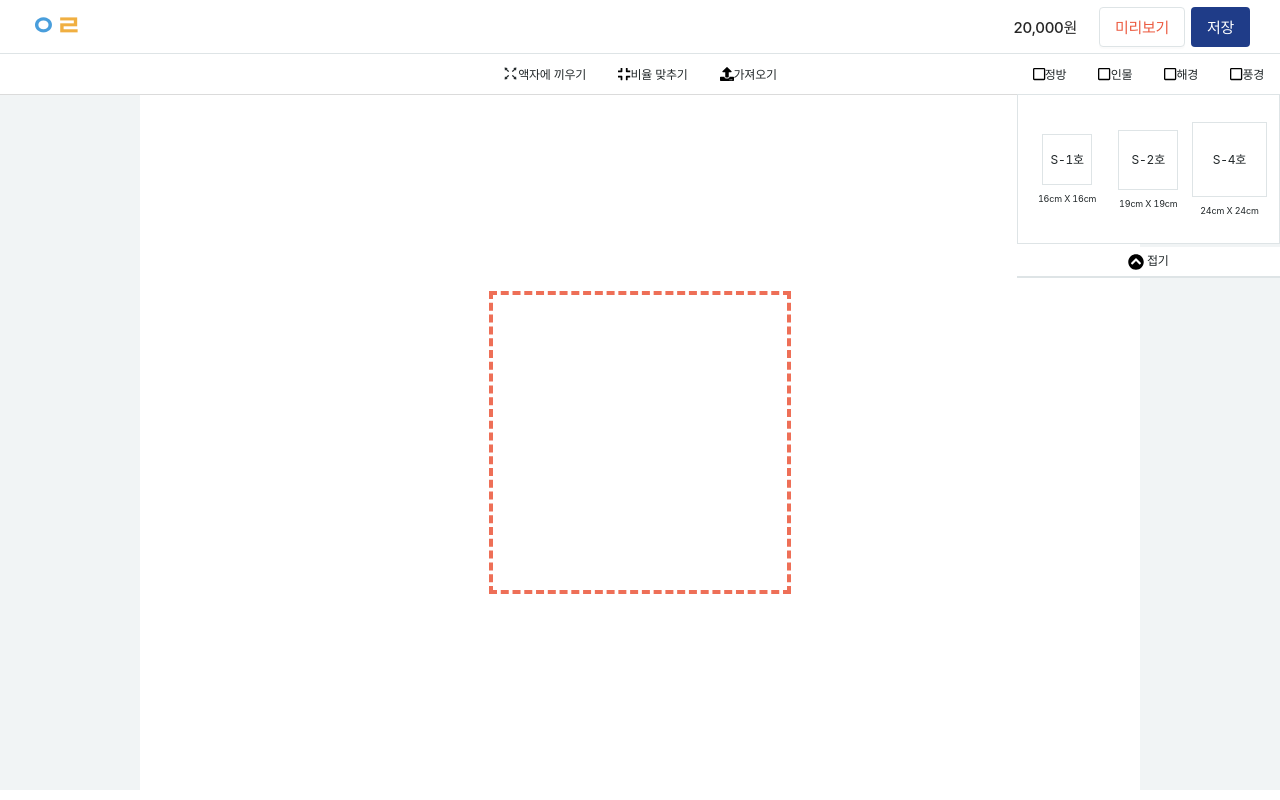
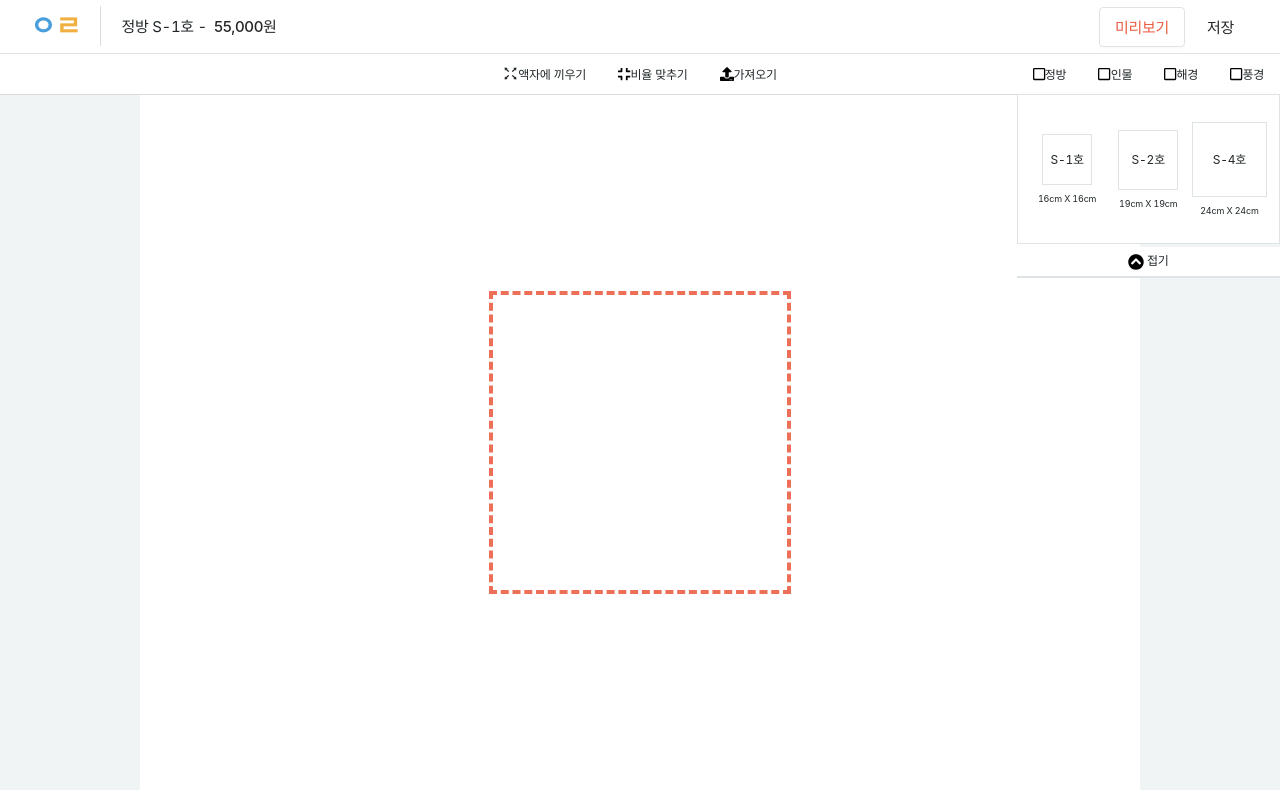
Before and after one commit to mecanvas/early-front, a Next.js app: page /tool/single in a window 1280 px wide. Built offline with nearby package versions, Linux system fonts and the light colour scheme; a web font is replaced by a local one.

Commit message:
가격 위치 변경

```diff
--- a/src/components/layouts/Logo.tsx
+++ b/src/components/layouts/Logo.tsx
@@ -1,5 +1,6 @@
-import React from 'react';
+import React, { useCallback } from 'react';
 import styled from '@emotion/styled';
+import router, { useRouter } from 'next/router';
 
 const Logos = styled.div`
   font-size: 28px;
@@ -21,8 +22,14 @@ const Logos = styled.div`
 `;
 
 const Logo = () => {
+  const router = useRouter();
+
+  const handlePushMainPage = useCallback(() => {
+    router.push('/');
+  }, [router]);
+
   return (
-    <Logos>
+    <Logos onClick={handlePushMainPage}>
       <span>ㅇ</span>
       <span>ㄹ</span>
     </Logos>
--- a/src/components/tool/ToolHeader.tsx
+++ b/src/components/tool/ToolHeader.tsx
@@ -1,5 +1,4 @@
 import { Popover, Button } from 'antd';
-import { useRouter } from 'next/router';
 import React, { useCallback, useMemo } from 'react';
 import { useGlobalState } from 'src/hooks';
 import { FramePrice } from 'src/interfaces/ToolInterface';
@@ -9,10 +8,10 @@ import { ToolHeaderMenu, CanvasInfomationWrapper, BillInfomation, Bill, BillTota
 
 interface Props {
   singlePrice?: string;
+  singleCanvasName?: string;
 }
 
-const ToolHeader = ({ singlePrice }: Props) => {
-  const router = useRouter();
+const ToolHeader = ({ singlePrice, singleCanvasName }: Props) => {
   const [isPreview, setIsPreview] = useGlobalState<boolean>('isPreview');
   const [isSaveCanvas, setIsSaveCanvas] = useGlobalState<boolean>('saveModal');
   const [framePrice] = useGlobalState<FramePrice[]>('framePrice');
@@ -41,18 +40,15 @@ const ToolHeader = ({ singlePrice }: Props) => {
     setIsPreview(!isPreview);
   }, [isPreview, setIsPreview]);
 
-  const handlePushMainPage = useCallback(() => {
-    router.push('/');
-  }, [router]);
-
   return (
     <ToolHeaderMenu>
-      <div onClick={handlePushMainPage}>
+      <div style={{ display: 'flex', alignItems: 'center' }}>
         <Logo />
-      </div>
-      <div>
-        {singlePrice ? (
-          <Button type="text">{singlePrice}원</Button>
+        {singlePrice && singleCanvasName ? (
+          <div style={{ borderLeft: '1px solid #dbdbdb', paddingLeft: '20px', marginLeft: '20px' }}>
+            <span style={{ marginRight: '-9px' }}>{singleCanvasName} -</span>
+            <Button type="text">{singlePrice}원</Button>
+          </div>
         ) : (
           <Popover
             style={{ padding: 0 }}
@@ -79,10 +75,13 @@ const ToolHeader = ({ singlePrice }: Props) => {
               )
             }
           >
-            <Button type="text">예상가격</Button>
+            <Button type="text" style={{ borderLeft: '1px solid #dbdbdb', paddingLeft: '20px', marginLeft: '20px' }}>
+              예상가격
+            </Button>
           </Popover>
         )}
-
+      </div>
+      <div>
         <Button onClick={handleImgPreview} type={!isPreview ? 'default' : 'primary'}>
           {!isPreview ? '미리보기' : '이미지로'}
         </Button>
--- a/src/components/tool/divided/DividedTool.tsx
+++ b/src/components/tool/divided/DividedTool.tsx
@@ -174,7 +174,7 @@ const Tool = () => {
   const [isPreview] = useGlobalState<boolean>('isPreview', false);
 
   // 바뀌는 색상
-  const [bgColor] = useGlobalState<string>('bgColor', theme.color.white);
+  const [bgColor] = useGlobalState<string>('bgColor', theme.color.gray100);
   // const [frameBorderColor, setFrameBorderColor] = useState('#333');
 
   // 이미지 크기 조절
--- a/src/components/tool/single/SingleTool.tsx
+++ b/src/components/tool/single/SingleTool.tsx
@@ -70,6 +70,7 @@ const PreviewCanvasWrapper = styled.div<{ isPreview: boolean }>`
           align-items: center;
           canvas {
             display: block;
+            background-color: ${theme.color.white};
             box-shadow: ${theme.canvasShadow};
           }
         `
@@ -149,6 +150,7 @@ const SingleWrapper = styled.div<{
 
 const SingleSelectedFrame = styled.div<{ isImgUploadUrl: boolean; width: number; height: number }>`
   position: absolute;
+  background-color: ${({ theme }) => theme.color.white};
   ${({ width, height }) =>
     width &&
     height &&
@@ -364,6 +366,7 @@ const SingleTool = () => {
   const [frameAttributes, setFrameAttributes] = useState<any>('정방');
   const frameList = useMemo(() => frameSize().filter((lst) => lst.attribute === frameAttributes), [frameAttributes]);
   const [singlePrice, setSinglePrice] = useState(0);
+  const [singleCanvasName, setSingleCanvasName] = useState('정방 S-1호');
 
   const getPosition = useCallback((event: MouseEvent) => {
     const x = event.clientX;
@@ -375,9 +378,10 @@ const SingleTool = () => {
     // 정방 s-1호로 초기 생성
     setSingleFrameWidth(cmToPx(16) * 1.5);
     setSingleFrameHeight(cmToPx(16) * 1.5);
-    setSinglePrice(20000);
     const myFrame = frameSize().filter((lst) => lst.name === 'S-1호');
     setFramePrice(myFrame.map((lst) => ({ id: Date.now(), cm: lst.cm, name: lst.name, price: lst.price })));
+    setSinglePrice(myFrame[0].price);
+    setSingleCanvasName(`${myFrame[0].attribute} ${myFrame[0].name}`);
   }, [setFramePrice]);
 
   const createPreviewCanvas = useCallback(() => {
@@ -439,6 +443,7 @@ const SingleTool = () => {
       setSingleFrameWidth(replacePx(width) * 1.5);
       setSingleFrameHeight(replacePx(height) * 1.5);
       setSinglePrice(+price);
+      setSingleCanvasName(`${myFrame[0].attribute} ${name}`);
     },
     [setFramePrice],
   );
@@ -618,7 +623,7 @@ const SingleTool = () => {
   return (
     <SingleToolContainer>
       <Loading loading={isImgUploadLoading} progressPercentage={progressPercentage} />
-      <ToolHeader singlePrice={singlePrice.toLocaleString()} />
+      <ToolHeader singlePrice={singlePrice.toLocaleString()} singleCanvasName={singleCanvasName} />
       <SingleToolFactory>
         <Button type="text" onClick={handleRatioForFrame}>
           <FullscreenOutlined />
```
